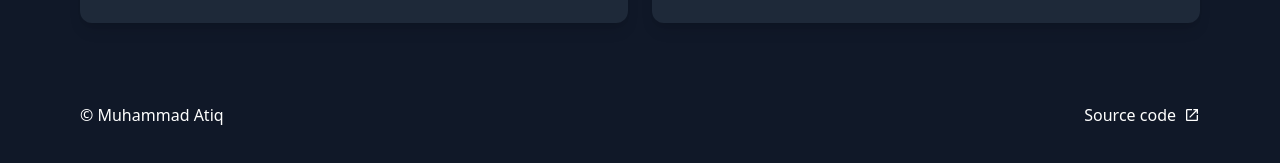
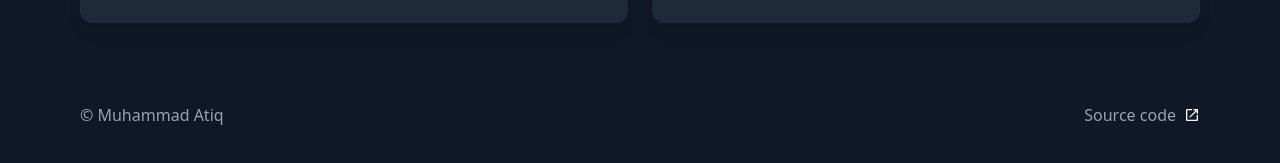
Before and after one commit to maybeAtiq/Atiq, a React (Vite) app: page / in a window 1280 px wide. Shown: the part 2445-2608 px from the top of the page. Built offline with nearby package versions, Linux system fonts and the light colour scheme; a web font is replaced by a local one.

Commit message:
Update Footer.jsx

```diff
--- a/src/components/Footer.jsx
+++ b/src/components/Footer.jsx
@@ -4,7 +4,7 @@ import OpenInNewIcon from "@mui/icons-material/OpenInNew";
 const Footer = () => {
 
   return (
-      <div id="footer" className="bg-gray-900 mx-auto w-full py-10 px-4 md:px-20 flex text-center justify-between text-white">
+      <div id="footer" className="bg-gray-900 mx-auto w-full py-10 px-4 md:px-20 flex text-center justify-between text-gray-400">
         <span >© Muhammad Atiq</span>
         <a href="#" target="_blank" rel="noopener noreferrer" className="flex gap-2 items-center">
             Source code
```
